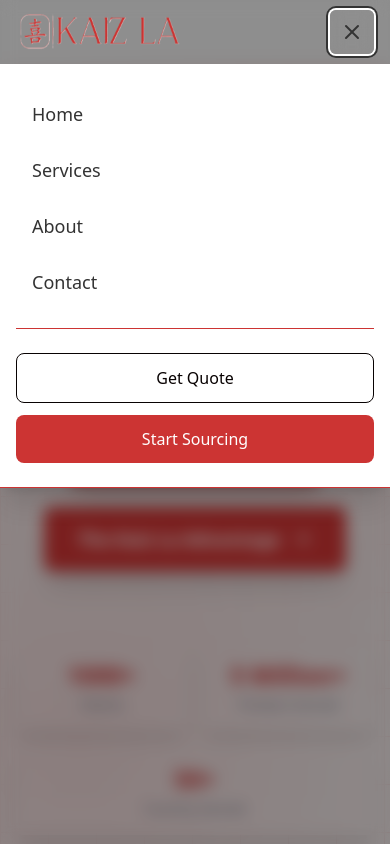
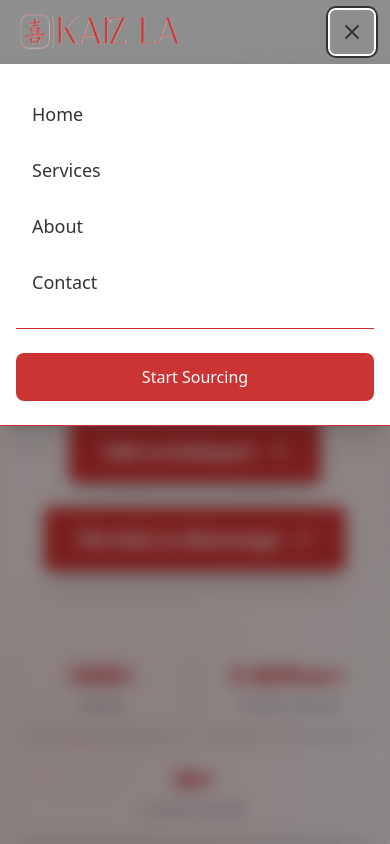
Before and after one commit to ShubhamCodes10/Kaiz-la-website, a Next.js app: page / in a window 390 px wide. Both pictures are taken after a click on the button 352 px from the left and 32 px from the top of the page. Shown: the top 844 px of the page. Built offline with nearby package versions, Linux system fonts and the light colour scheme.

Commit message:
Fixes into header

```diff
--- a/components/layout/Header.tsx
+++ b/components/layout/Header.tsx
@@ -6,7 +6,7 @@ import Image from "next/image"
 import { Menu, X } from "lucide-react"
 
 const navigationItems = [
-  { name: "Home", href: "#" },
+  { name: "Home", href: "#home" },
   { name: "Services", href: "#services" },
   { name: "About", href: "#about" },
   { name: "Contact", href: "#contact" },
@@ -211,20 +211,9 @@ export function Header() {
 
               <div className="pt-6 border-t border-border mt-4">
                 <div className="flex flex-col space-y-3 sm:flex-row sm:space-y-0 sm:space-x-3">
+
                   <Link
-                    href="/quote"
-                    onClick={toggleMobileMenu}
-                    className="
-                      flex-1 px-4 py-3 text-primary border border-primary rounded-lg
-                      hover:bg-primary hover:text-white
-                      transition-all duration-200 font-medium text-center
-                      focus:outline-none focus:ring-2 focus:ring-primary focus:ring-offset-2
-                    "
-                  >
-                    Get Quote
-                  </Link>
-                  <Link
-                    href="/start-sourcing"
+                    href="/chat"
                     onClick={toggleMobileMenu}
                     className="
                       flex-1 px-4 py-3 bg-secondary text-white rounded-lg
```
